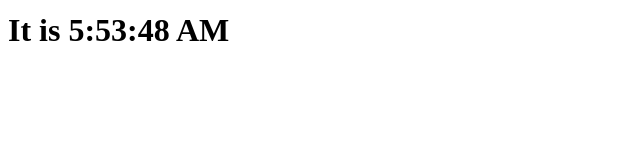
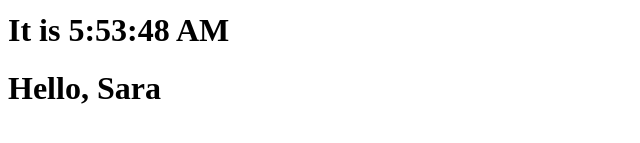
Before and after one commit to SungHyun627/React_Study, a React (Create React App) app in the folder react-main-concepts/: page / in a window 1280 px wide. Shown: the part 185-328 px from the top of the page, without its empty margins (0-640 px from the left). Built offline with nearby package versions, Linux system fonts and the light colour scheme.

Commit message:
4. components and props

```diff
--- a/react-main-concepts/src/App.js
+++ b/react-main-concepts/src/App.js
@@ -1,6 +1,7 @@
 import Hello from './components/hello';
 import Element from './components/element';
 import Tick from './components/tick';
+import Welcome from './components/welcome';
 
 function App() {
   return (
@@ -8,6 +9,7 @@ function App() {
       <Hello />
       <Element />
       <Tick />
+      <Welcome name="Sara"></Welcome>
     </div>
   );
 }
--- /dev/null
+++ b/react-main-concepts/src/components/welcome.js
@@ -0,0 +1,3 @@
+export default function Welcome(props) {
+  return <h1>Hello, {props.name}</h1>;
+}
```
